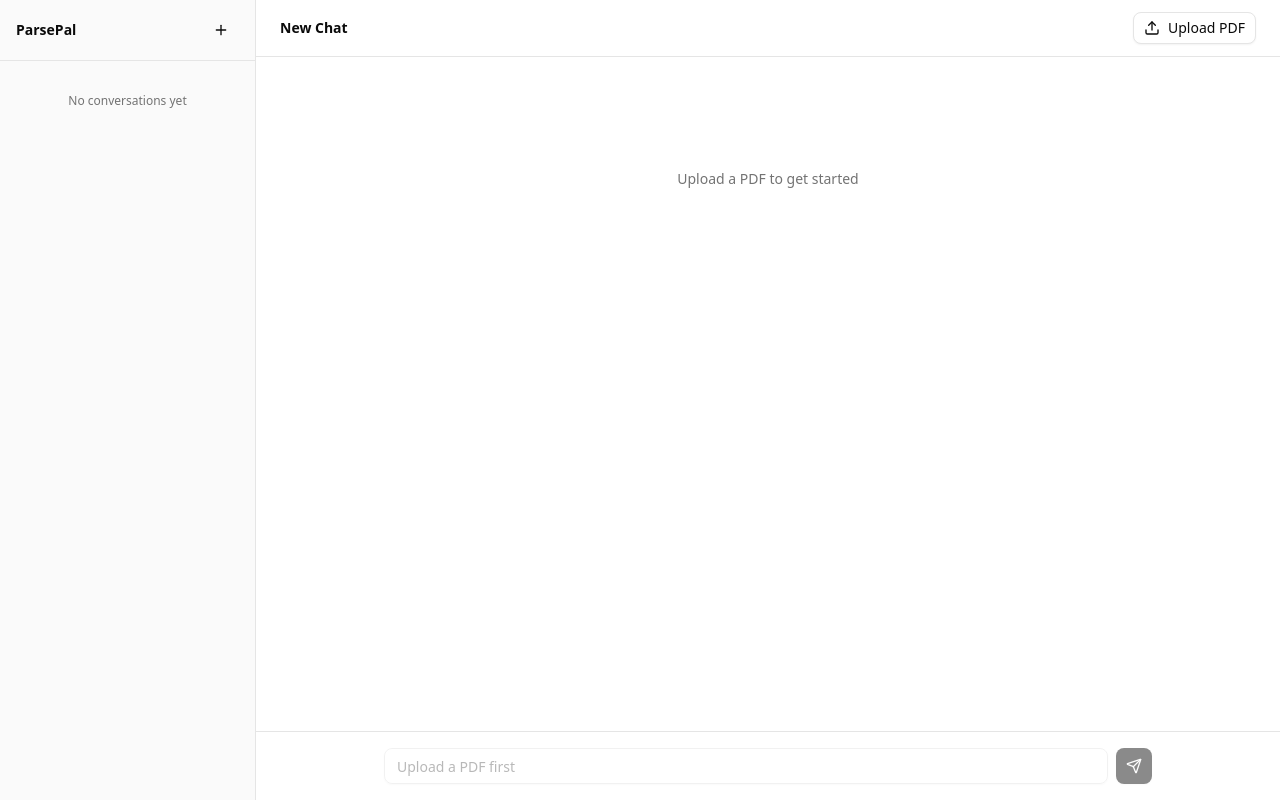
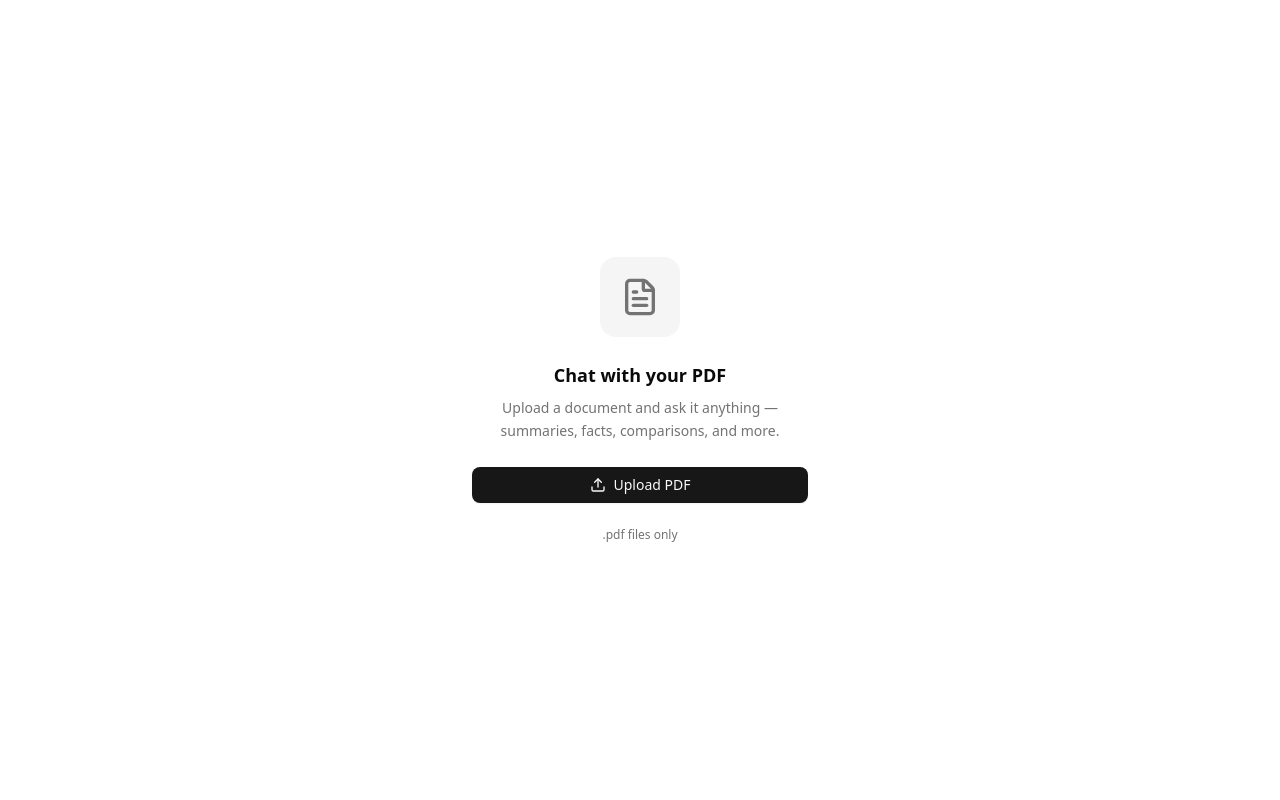
Before and after one commit to design-sparx/parse-pal, a Next.js app in the folder apps/web/: page / in a window 1280 px wide. Built offline with nearby package versions, Linux system fonts and the light colour scheme.

Commit message:
feat(ui): improves PDF chat onboarding and UX feedback

```diff
--- a/apps/web/app/components/ChatView.tsx
+++ b/apps/web/app/components/ChatView.tsx
@@ -3,7 +3,7 @@
 import { useState, useRef, useEffect } from "react"
 import { useChat } from "ai/react"
 import type { Message } from "ai"
-import { UploadIcon, SendIcon } from "lucide-react"
+import { UploadIcon, SendIcon, FileTextIcon, Loader2Icon } from "lucide-react"
 import { Button } from "@/components/ui/button"
 import { Input } from "@/components/ui/input"
 import { ScrollArea } from "@/components/ui/scroll-area"
@@ -75,8 +75,58 @@ export function ChatView({ conversation, onIngestSuccess, onMessagesChange }: Pr
   const hasExistingMessages = (conversation?.messages.length ?? 0) > 0
   const isReady = ingest.status === "done" || hasExistingMessages
 
+  const fileInput = (
+    <input
+      ref={fileRef}
+      type="file"
+      accept=".pdf"
+      className="hidden"
+      onChange={handleFileUpload}
+    />
+  )
+
+  // Hero: shown when no PDF is loaded and no prior messages
+  if (!isReady) {
+    return (
+      <div className="flex flex-col flex-1 items-center justify-center">
+        {fileInput}
+        {ingest.status === "uploading" ? (
+          <div className="flex flex-col items-center gap-4 text-center">
+            <Loader2Icon className="size-10 text-muted-foreground animate-spin" />
+            <div>
+              <p className="font-semibold text-sm">Processing your document…</p>
+              <p className="text-xs text-muted-foreground mt-1">This may take a moment</p>
+            </div>
+          </div>
+        ) : (
+          <div className="flex flex-col items-center gap-6 text-center max-w-sm px-6">
+            <div className="rounded-2xl bg-muted p-5">
+              <FileTextIcon className="size-10 text-muted-foreground" />
+            </div>
+            <div className="flex flex-col gap-2">
+              <h2 className="font-semibold text-lg">Chat with your PDF</h2>
+              <p className="text-sm text-muted-foreground leading-relaxed">
+                Upload a document and ask it anything — summaries, facts, comparisons, and more.
+              </p>
+            </div>
+            {ingest.status === "error" && (
+              <p className="text-xs text-destructive">{ingest.message}</p>
+            )}
+            <Button onClick={() => fileRef.current?.click()} className="gap-2 w-full">
+              <UploadIcon className="size-4" />
+              Upload PDF
+            </Button>
+            <p className="text-xs text-muted-foreground">.pdf files only</p>
+          </div>
+        )}
+      </div>
+    )
+  }
+
+  // Active chat
   return (
     <div className="flex flex-col flex-1 min-h-0">
+      {fileInput}
       {/* Header */}
       <div className="flex items-center justify-between px-6 py-3 border-b border-border shrink-0">
         <div className="flex items-center gap-3 min-w-0">
@@ -88,32 +138,16 @@ export function ChatView({ conversation, onIngestSuccess, onMessagesChange }: Pr
               {ingest.filename} &middot; {ingest.pages}p &middot; {ingest.chunks} chunks
             </span>
           )}
-          {ingest.status === "uploading" && (
-            <span className="text-xs text-muted-foreground">Processing…</span>
-          )}
-          {ingest.status === "error" && (
-            <span className="text-xs text-destructive">{ingest.message}</span>
-          )}
         </div>
-        <div className="shrink-0">
         <Button
           variant="outline"
           size="sm"
           onClick={() => fileRef.current?.click()}
-            disabled={ingest.status === "uploading"}
-            className="gap-2"
+          className="gap-2 shrink-0"
         >
-            <UploadIcon />
+          <UploadIcon className="size-4" />
           Upload PDF
         </Button>
-          <input
-            ref={fileRef}
-            type="file"
-            accept=".pdf"
-            className="hidden"
-            onChange={handleFileUpload}
-          />
-        </div>
       </div>
 
       {/* Messages */}
@@ -121,9 +155,7 @@ export function ChatView({ conversation, onIngestSuccess, onMessagesChange }: Pr
         <div className="flex flex-col gap-4 max-w-3xl mx-auto px-6 py-4">
           {messages.length === 0 && (
             <div className="flex items-center justify-center text-muted-foreground text-sm py-24 text-center">
-              {isReady
-                ? "Ask anything about your document"
-                : "Upload a PDF to get started"}
+              Ask anything about your document
             </div>
           )}
           {messages.map((m) => (
@@ -159,13 +191,13 @@ export function ChatView({ conversation, onIngestSuccess, onMessagesChange }: Pr
           <Input
             value={input}
             onChange={handleInputChange}
-            disabled={!isReady || isLoading}
-            placeholder={isReady ? "Ask a question…" : "Upload a PDF first"}
+            disabled={isLoading}
+            placeholder="Ask a question…"
             className="flex-1"
           />
           <Button
             type="submit"
-            disabled={!isReady || isLoading || !input.trim()}
+            disabled={isLoading || !input.trim()}
             size="icon"
           >
             <SendIcon />
--- a/apps/web/app/page.tsx
+++ b/apps/web/app/page.tsx
@@ -33,6 +33,7 @@ export default function Home() {
 
   return (
     <div className="flex h-screen overflow-hidden bg-background">
+      {conversations.length > 0 && (
         <Sidebar
           conversations={conversations}
           activeId={activeId}
@@ -40,6 +41,7 @@ export default function Home() {
           onDelete={deleteConversation}
           onNew={handleNew}
         />
+      )}
       <main className="flex flex-1 min-w-0">
         <ChatView
           key={activeId ?? "new"}
```
Also changed, not shown: 1 other file (tests, documents, lock files or other folders). Lines whose indentation alone changed are shown as unchanged.
